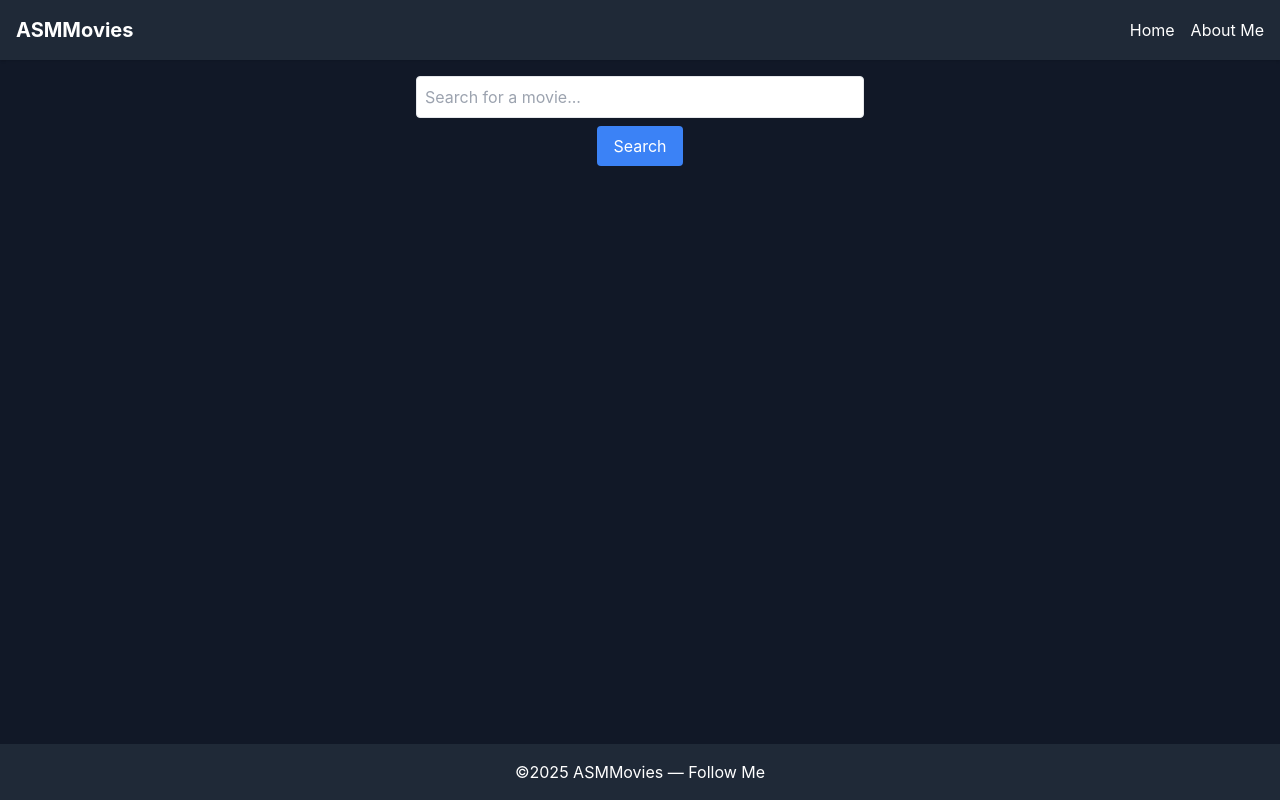
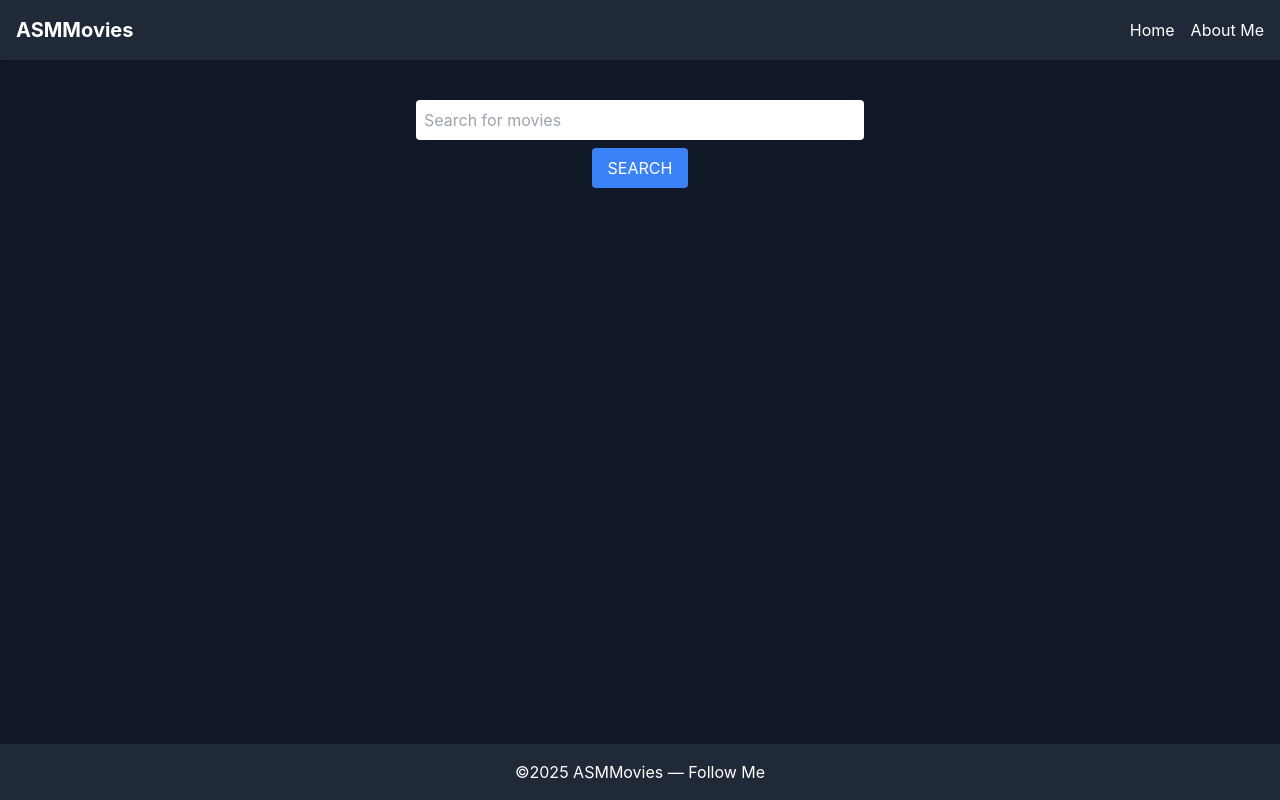
Before and after one commit to aymane-sebai/movie-database-app, a React app: page / in a window 1280 px wide. Built offline with nearby package versions, Linux system fonts and the light colour scheme; the HTML template or start-up script is replaced by a standard one.

Commit message:
Update Home.js

```diff
--- a/src/pages/Home.js
+++ b/src/pages/Home.js
@@ -1,49 +1,24 @@
-import { useState } from "react";
-import axios from "axios";
-import { Link } from "react-router-dom";
+import { useState } from 'react';
+import axios from 'axios';
+import SearchBar from '../components/SearchBar';
+import MovieCard from '../components/MovieCard';
 
 function Home() {
-  const [query, setQuery] = useState("");
+  const [query, setQuery] = useState('');
   const [movies, setMovies] = useState([]);
 
   const searchMovies = async () => {
-    if (!query) return;
-    const apiKey = "YOUR_OMDB_API_KEY";  // Replace with your actual OMDB API key
-    const response = await axios.get(`https://www.omdbapi.com/?s=${query}&apikey=${apiKey}`);
-    setMovies(response.data.Search || []);
+    const apiKey = '5215185e';
+    const res = await axios.get(`https://www.omdbapi.com/?s=${query}&apikey=${apiKey}`);
+    setMovies(res.data.Search || []);
   };
 
   return (
     <div className="container mx-auto p-4">
-      <div className="flex flex-col items-center">
-        <input
-          type="text"
-          placeholder="Search for a movie..."
-          className="p-2 border rounded w-full max-w-md text-black"
-          value={query}
-          onChange={(e) => setQuery(e.target.value)}
-        />
-        <button
-          className="bg-blue-500 text-white px-4 py-2 mt-2 rounded"
-          onClick={searchMovies}
-        >
-          Search
-        </button>
-      </div>
-
-      <div className="grid grid-cols-2 md:grid-cols-4 gap-4 mt-6">
+      <SearchBar query={query} setQuery={setQuery} onSearch={searchMovies} />
+      <div className="grid grid-cols-2 md:grid-cols-4 gap-4 mt-8">
         {movies.map((movie) => (
-          <div key={movie.imdbID} className="bg-gray-800 p-4 rounded shadow-lg">
-            <img src={movie.Poster} alt={movie.Title} className="w-full h-60 object-cover rounded" />
-            <h3 className="text-lg font-bold mt-2">{movie.Title}</h3>
-            <p className="text-sm text-gray-400">{movie.Year}</p>
-            <Link
-              to={`/movie/${movie.imdbID}`}
-              className="text-blue-400 mt-2 inline-block"
-            >
-              View Details
-            </Link>
-          </div>
+          <MovieCard key={movie.imdbID} movie={movie} />
         ))}
       </div>
     </div>
```
